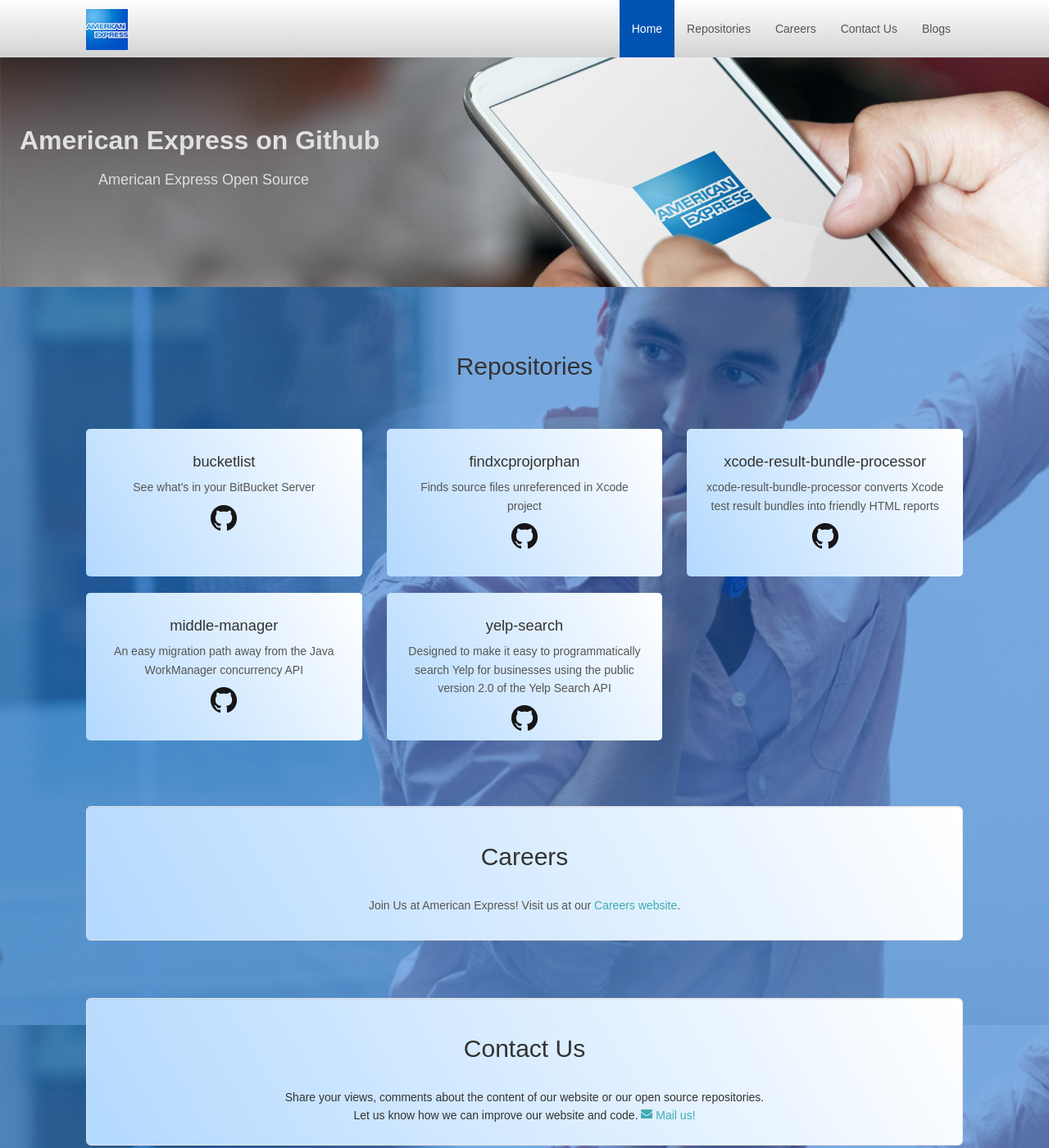
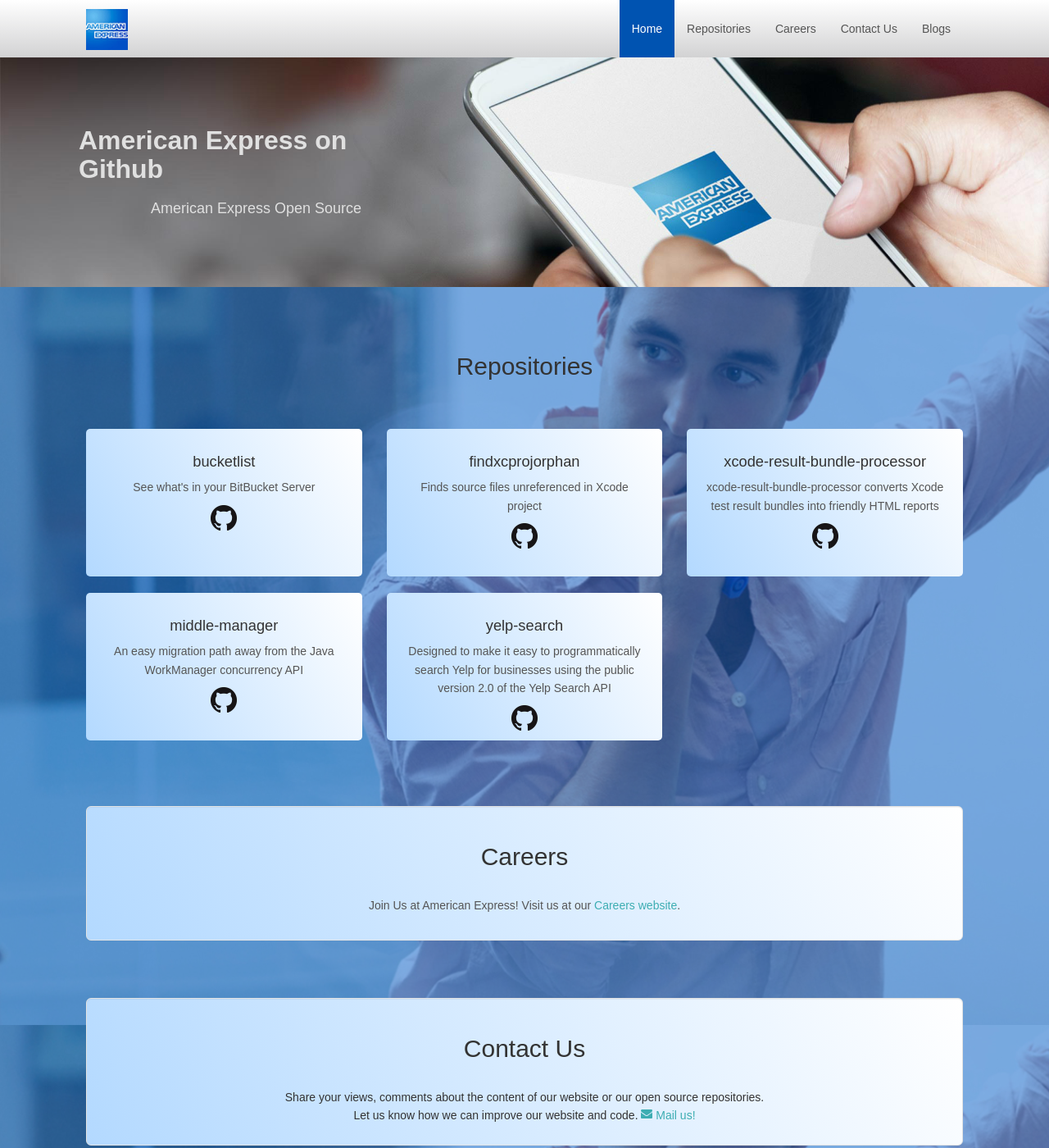
Before and after one commit to tuhingupta/tuhingupta.github.io, a Jekyll site: the page built from index.html, in a window 1280 px wide and 1400 px high. Shown: the whole window at 82% size. Built offline with Jekyll 4.4.1, drawn with Linux system fonts in a browser that asks for light colours; nearby versions of some CDN libraries.

Commit message:
responsiveness for header title

```diff
--- a/_scss/components/_hero.scss
+++ b/_scss/components/_hero.scss
@@ -20,7 +20,7 @@
 
 
     h1 {
-        margin: 2em -3em 0.5em;
+        margin: 2em 3em 0.5em;
         color: $maintitle;
     }
 
@@ -57,7 +57,7 @@
 
 @media screen and (min-width: 1000px) {
     .maintitle p {
-        text-align: left;
+        text-align: center;
     }
 
 }
--- a/index.html
+++ b/index.html
@@ -5,7 +5,7 @@
 <!-- Start Hero -->
 <div class="hero" style="background: url('{{ site.baseurl }}/img/{{ site.hero.hero_img }}') no-repeat; background-size: cover;">
     <div class="hero-content">
-        <div class="container-fluid ">
+        <div class="row">
             <div class="col-xs-12 col-md-6 maintitle">
                 <h1>{{ site.hero.hero_title }}</h1>
                 <p>{{ site.hero.hero_description }}</p>
```
Also changed, not shown: css/main.css.
